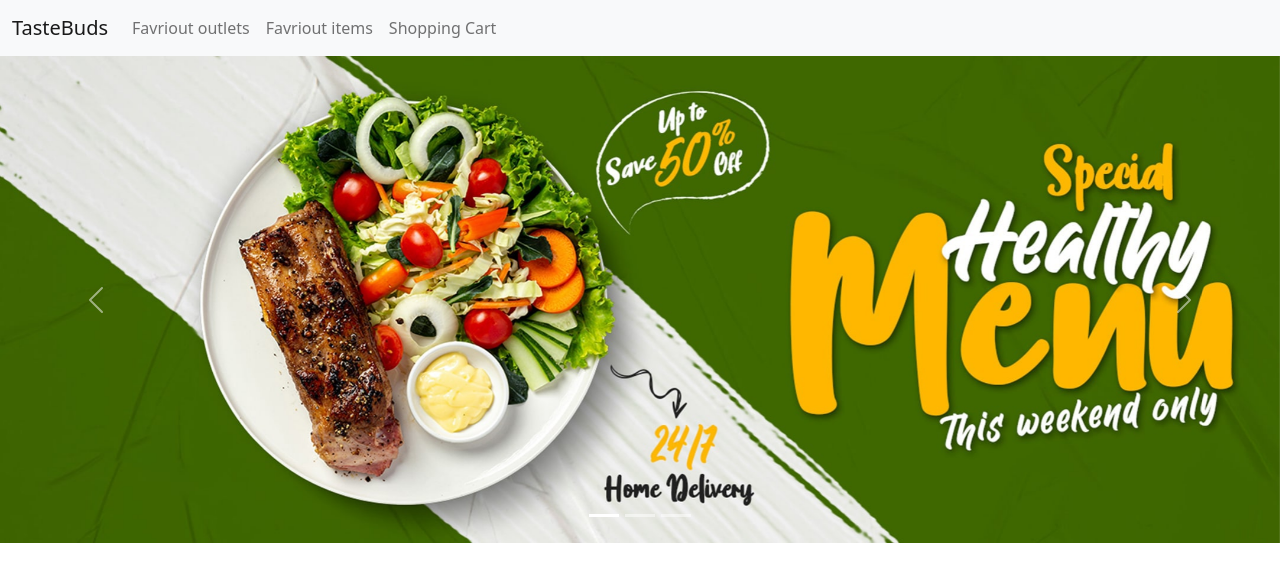
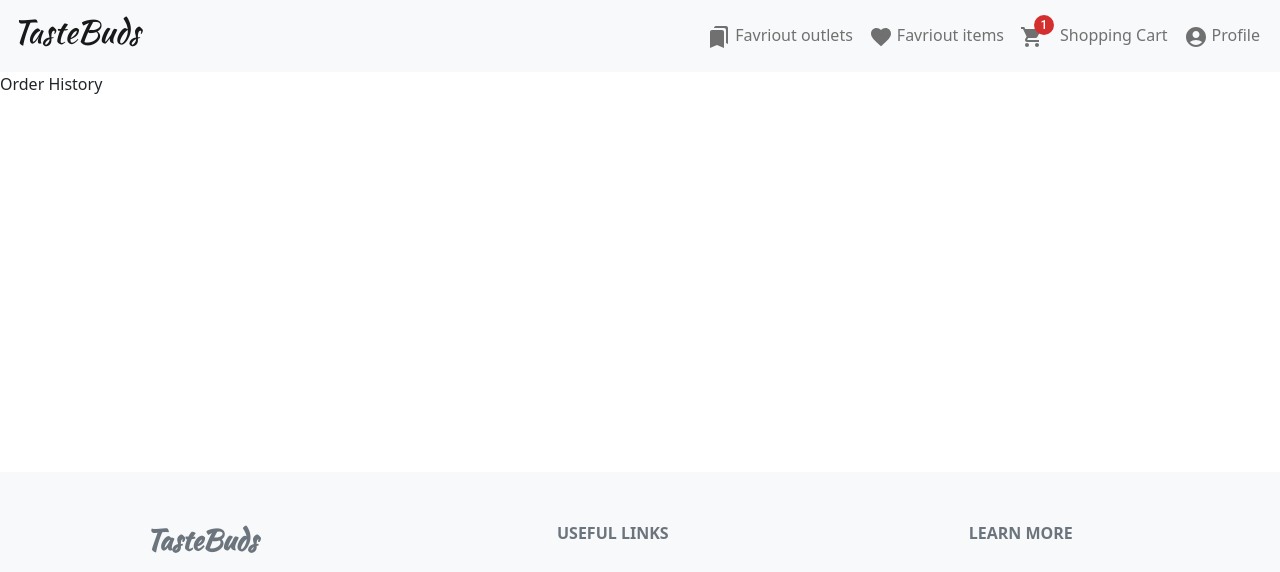
Before and after one commit to Tharakaa/TasteBuds, a React (Create React App) app in the folder client/: page /order-history in a window 1280 px wide. Shown: the top 572 px of the page. Built offline with nearby package versions, Linux system fonts and the light colour scheme; no server answers.

Commit message:
change nav bar and create new order history component

```diff
--- a/client/src/components/client/Cart.js
+++ b/client/src/components/client/Cart.js
@@ -1,7 +1,5 @@
 const ShoppingCart = () => {
-    return (
-        <div>Shopping Cart</div>
-    )
-}
+  return <div className="page-default-height">Shopping Cart</div>;
+};
 
 export default ShoppingCart;
--- a/client/src/components/client/Client.js
+++ b/client/src/components/client/Client.js
@@ -7,6 +7,7 @@ import Navbar from "./Navbar.js";
 import OutletPage from "./OutletPage.js";
 import OutletView from "./OutletView.js";
 import Footer from "./Footer.js";
+import OrderHistory from "./OrderHistory";
 
 const Client = () => {
   return (
@@ -19,6 +20,7 @@ const Client = () => {
         <Route path="/favourite-items" element={<FavouriteItem />} />
         <Route path="/favourite-outlets" element={<FavouriteOutlet />} />
         <Route path="/shopping-cart" element={<ShoppingCart />} />
+        <Route path="/order-history" element={<OrderHistory />} />
       </Routes>
 
       <Footer></Footer>
--- a/client/src/components/client/FavouriteItem.js
+++ b/client/src/components/client/FavouriteItem.js
@@ -1,7 +1,5 @@
 const FavouriteItem = () => {
-    return(<div>
-        Favourite item
-    </div>)
-}
+  return <div className="page-default-height">Favourite item</div>;
+};
 
 export default FavouriteItem;
--- a/client/src/components/client/FavouriteOutlet.js
+++ b/client/src/components/client/FavouriteOutlet.js
@@ -1,7 +1,5 @@
 const FavouriteOutlet = () => {
-    return(<div>
-        Favourite outlet
-    </div>)
-}
+  return <div className="page-default-height">Favourite outlet</div>;
+};
 
 export default FavouriteOutlet;
--- a/client/src/components/client/HomeSlider.js
+++ b/client/src/components/client/HomeSlider.js
@@ -11,7 +11,7 @@ const HomeSlider = () => {
       data-bs-ride="carousel"
       style={{ width: "100%!important", display: "block!important" }}
     >
-      <div class="carousel-indicators">
+      <div className="carousel-indicators">
         <button
           type="button"
           data-bs-target="#carouselExampleCaptions"
--- a/client/src/components/client/HomeTiles.js
+++ b/client/src/components/client/HomeTiles.js
@@ -12,10 +12,9 @@ const HomeTiles = () => {
 
   return (
     <div className="row">
-      {tileListArr.map((tile) => {
+      {tileListArr.map((tile, index) => {
         return (
-          <React.Fragment>
-            <div className="col-12 col-md-6 col-lg-4 mt-2 mb-2">
+          <div className="col-12 col-md-6 col-lg-4 mt-2 mb-2" key={index}>
             <div
               className="card border border-secondary "
               style={{ backgroundColor: "white", borderRadius: "40px" }}
@@ -36,7 +35,6 @@ const HomeTiles = () => {
               </h3>
             </div>
           </div>
-          </React.Fragment>
         );
       })}
     </div>
--- a/client/src/components/client/Navbar.js
+++ b/client/src/components/client/Navbar.js
@@ -1,11 +1,69 @@
+import React, { useEffect, useState, useContext } from "react";
 import { Link } from "react-router-dom";
+import ShoppingCartIcon from "@mui/icons-material/ShoppingCart";
+import FavoriteIcon from "@mui/icons-material/Favorite";
+import BookmarksIcon from "@mui/icons-material/Bookmarks";
+import AccountCircleIcon from "@mui/icons-material/AccountCircle";
+import Menu from "@mui/material/Menu";
+import MenuItem from "@mui/material/MenuItem";
+import Badge from "@mui/material/Badge";
 
 const Navbar = () => {
+  const [anchorEl, setAnchorEl] = useState(null);
+  const open = Boolean(anchorEl);
+  const handleClick = (event) => {
+    setAnchorEl(event.currentTarget);
+  };
+  const handleClose = () => {
+    setAnchorEl(null);
+  };
+
+  let logOut = () => {};
+
   return (
-    <nav className="navbar navbar-expand-lg bg-light">
+    // <nav className="navbar navbar-expand-lg bg-light">
+    //   <div className="container-fluid">
+    //     <Link className="navbar-brand" to="/">
+    //       TasteBuds
+    //     </Link>
+    //     <button
+    //       className="navbar-toggler"
+    //       type="button"
+    //       data-bs-toggle="collapse"
+    //       data-bs-target="#navbarNav"
+    //       aria-controls="navbarNav"
+    //       aria-expanded="false"
+    //       aria-label="Toggle navigation"
+    //     >
+    //       <span className="navbar-toggler-icon" />
+    //     </button>
+    //     <div className="collapse navbar-collapse" id="navbarNav">
+    //       <ul className="navbar-nav">
+    //         <li className="nav-item">
+    //           <Link className="nav-link" to="/favourite-outlets">
+    //             Favriout outlets
+    //           </Link>
+    //         </li>
+    //         <li className="nav-item">
+    //           <Link className="nav-link" to="/favourite-items">
+    //             Favriout items
+    //           </Link>
+    //         </li>
+    //         <li className="nav-item">
+    //           <Link className="nav-link" to="/shopping-cart">
+    //             Shopping Cart
+    //           </Link>
+    //         </li>
+    //       </ul>
+    //     </div>
+    //   </div>
+    // </nav>
+
+    <div className="position-relative">
+      <nav className="navbar navbar-expand-lg bg-light" style={{ zIndex: 1 }}>
         <div className="container-fluid">
           <Link className="navbar-brand" to="/">
-          TasteBuds
+            <h2 className="cus-font">TasteBuds</h2>
           </Link>
           <button
             className="navbar-toggler"
@@ -18,27 +76,67 @@ const Navbar = () => {
           >
             <span className="navbar-toggler-icon" />
           </button>
-        <div className="collapse navbar-collapse" id="navbarNav">
+          <div
+            className="collapse navbar-collapse justify-content-end"
+            id="navbarNav"
+          >
             <ul className="navbar-nav">
               <li className="nav-item">
                 <Link className="nav-link" to="/favourite-outlets">
-                Favriout outlets
+                  <BookmarksIcon />
+                  <span className="ps-1">Favriout outlets</span>
                 </Link>
               </li>
               <li className="nav-item">
                 <Link className="nav-link" to="/favourite-items">
-                Favriout items
+                  <FavoriteIcon />
+                  <span className="ps-1">Favriout items</span>
                 </Link>
               </li>
               <li className="nav-item">
                 <Link className="nav-link" to="/shopping-cart">
-                Shopping Cart
+                  <Badge badgeContent={1} color="error">
+                    <ShoppingCartIcon />
+                  </Badge>
+
+                  <span className="ps-3">Shopping Cart</span>
                 </Link>
               </li>
+              <li
+                className="nav-item"
+                id="basic-button"
+                aria-controls={open ? "basic-menu" : undefined}
+                aria-haspopup="true"
+                aria-expanded={open ? "true" : undefined}
+                onClick={handleClick}
+              >
+                <button className="nav-link cursor-pointer border-0 bg-light">
+                  <AccountCircleIcon />
+                  <span className="ps-1">Profile</span>
+                </button>
+              </li>
+              <Menu
+                id="basic-menu"
+                anchorEl={anchorEl}
+                open={open}
+                onClose={handleClose}
+                MenuListProps={{
+                  "aria-labelledby": "basic-button",
+                }}
+              >
+                <Link className="nav-link" to="/profile">
+                  <MenuItem onClick={handleClose}>Profile</MenuItem>
+                </Link>
+                <Link className="nav-link" to="/order-history">
+                  <MenuItem onClick={handleClose}>Order History</MenuItem>
+                </Link>
+                <MenuItem onClick={() => logOut()}>Logout</MenuItem>
+              </Menu>
             </ul>
           </div>
         </div>
       </nav>
+    </div>
   );
 };
 
--- /dev/null
+++ b/client/src/components/client/OrderHistory.js
@@ -0,0 +1,7 @@
+import React from "react";
+
+const OrderHistory = () => {
+  return <div className="page-default-height">Order History</div>;
+};
+
+export default OrderHistory;
--- a/client/src/components/client/OutletCard.js
+++ b/client/src/components/client/OutletCard.js
@@ -26,7 +26,7 @@ const OutletCard = ({ outlet }) => {
 
         <div className="card-body ">
           <div className="d-flex ">
-            <h5>{outlet.rating.toFixed(1)} &nbsp; </h5>
+            <h5>{(outlet.rating || 0).toFixed(1)} &nbsp; </h5>
 
             <Rating
               name="half-rating-read"
--- a/client/src/components/client/OutletView.js
+++ b/client/src/components/client/OutletView.js
@@ -32,9 +32,9 @@ const OutletView = () => {
           </h1>
         </div>
         <div className="row">
-          {itemArr.map((item) => {
+          {itemArr.map((item, index) => {
             return (
-              <div className="col-12 col-md-6 col-lg-4 " key={item.id}>
+              <div className="col-12 col-md-6 col-lg-4 " key={item._id}>
                 <ItemCard item={item} />
               </div>
             );
--- a/client/src/styles/style.css
+++ b/client/src/styles/style.css
@@ -1,6 +1,6 @@
 @import url('https://fonts.googleapis.com/css2?family=Kaushan+Script&display=swap');
 
-a{
+a {
   text-decoration: none;
 }
 
@@ -20,3 +20,7 @@ a{
 .cus-font {
   font-family: 'Kaushan Script', cursive !important;
 }
+
+.page-default-height {
+  min-height: 50vh;
+}
```
Lines whose indentation alone changed are shown as unchanged.
